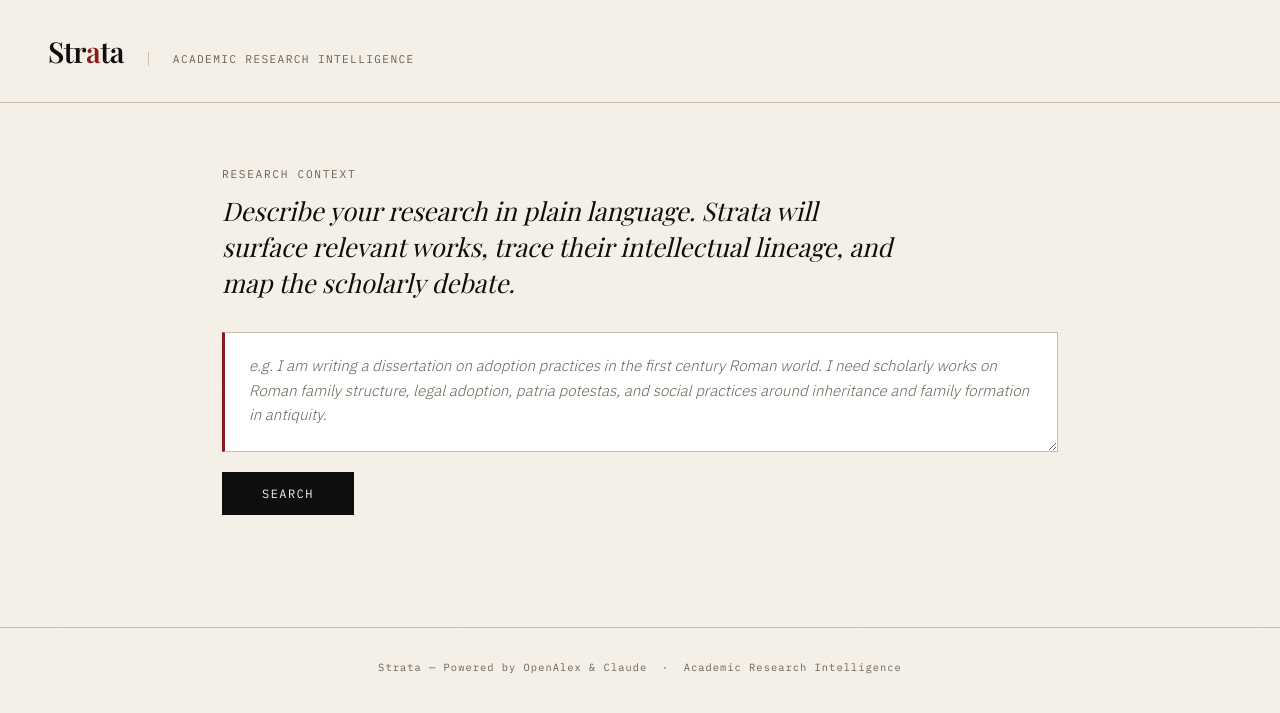
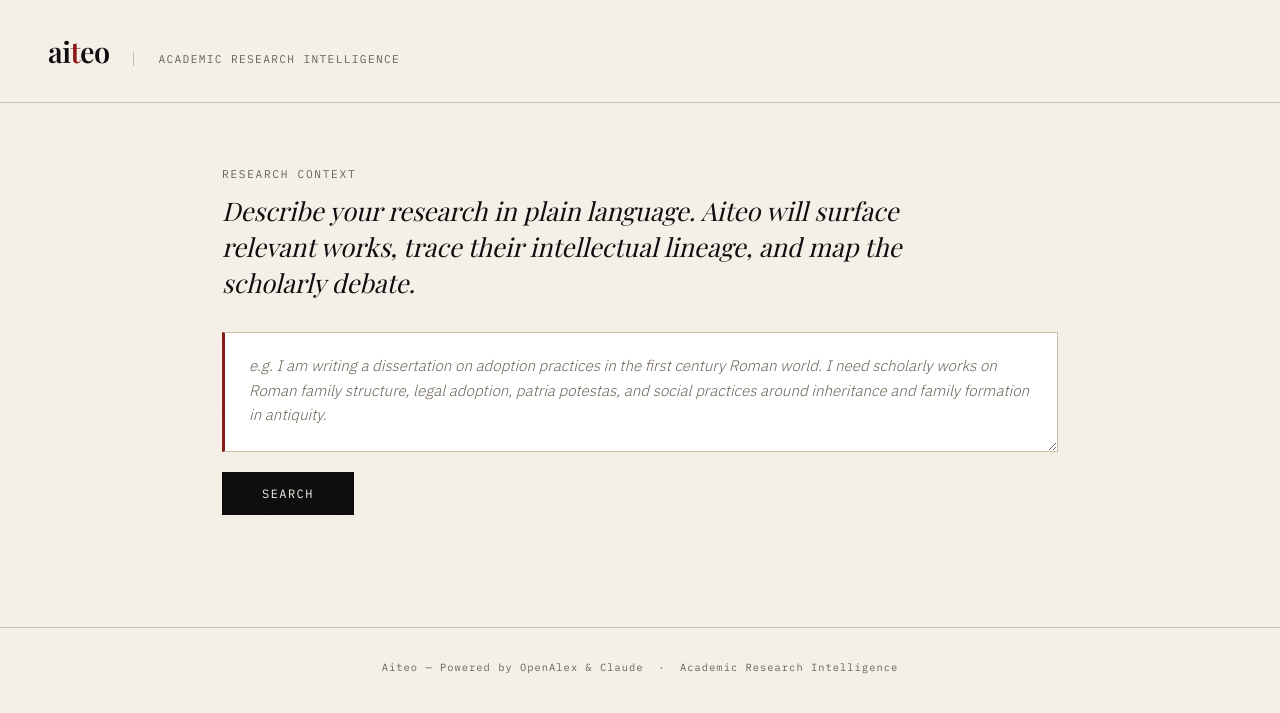
Before and after one commit to nateCommonLife/library-ai-poc, a Flask app: page / in a window 1280 px wide. Shown: the top 713 px of the page. Run offline with Flask 3, Linux system fonts and the light colour scheme; some web fonts are replaced.

Commit message:
Changed name to Aiteo

```diff
--- a/templates/index.html
+++ b/templates/index.html
@@ -3,7 +3,7 @@
 <head>
     <meta charset="UTF-8">
     <meta name="viewport" content="width=device-width, initial-scale=1.0">
-    <title>Strata — Academic Research Intelligence</title>
+    <title>Aiteo — Academic Research Intelligence</title>
     <link href="https://fonts.googleapis.com/css2?family=Playfair+Display:ital,wght@0,400;0,600;1,400&family=IBM+Plex+Mono:wght@400;500&family=IBM+Plex+Sans:wght@300;400;500&display=swap" rel="stylesheet">
     <style>
         :root {
@@ -369,14 +369,14 @@
 </head>
 <body>
     <header>
-        <div class="wordmark">Str<span>a</span>ta</div>
+        <div class="wordmark">ai<span>t</span>eo</div>
         <div class="tagline">Academic Research Intelligence</div>
     </header>
 
     <main>
         <div class="search-section">
             <span class="search-label">Research Context</span>
-            <p class="search-intro">Describe your research in plain language. Strata will surface relevant works, trace their intellectual lineage, and map the scholarly debate.</p>
+            <p class="search-intro">Describe your research in plain language. Aiteo will surface relevant works, trace their intellectual lineage, and map the scholarly debate.</p>
 
             <textarea id="context" placeholder="e.g. I am writing a dissertation on adoption practices in the first century Roman world. I need scholarly works on Roman family structure, legal adoption, patria potestas, and social practices around inheritance and family formation in antiquity."></textarea>
 
@@ -420,7 +420,7 @@
         </div>
     </main>
 
-    <footer>Strata — Powered by OpenAlex &amp; Claude &nbsp;·&nbsp; Academic Research Intelligence</footer>
+    <footer>Aiteo — Powered by OpenAlex &amp; Claude &nbsp;·&nbsp; Academic Research Intelligence</footer>
 
     <script>
         let fullText = '';
```
